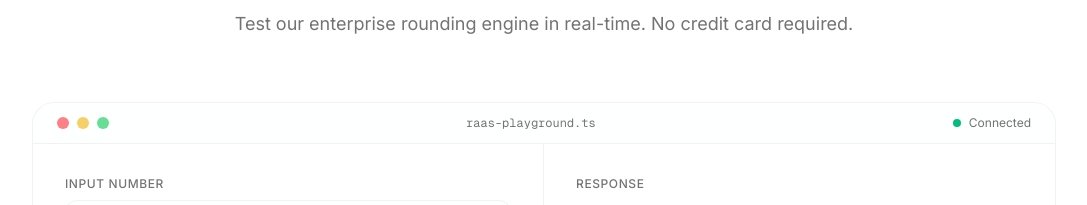
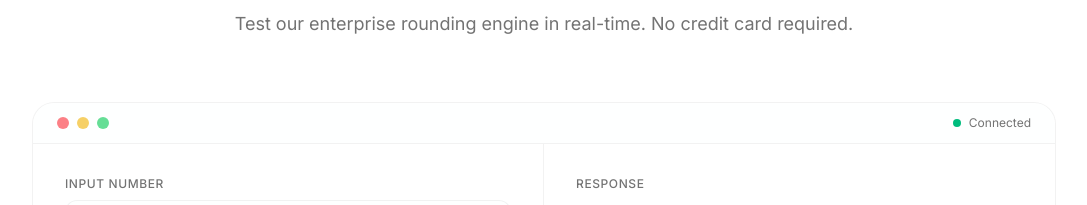
Before and after one commit to jtayped/raas, a Next.js app: page / in a window 1280 px wide. Shown: the part 2104-2309 px from the top of the page, without its empty margins (96-1183 px from the left). Built offline with nearby package versions, Linux system fonts and the light colour scheme.

Commit message:
fixed playground data overflow

```diff
--- a/src/components/home/playground.tsx
+++ b/src/components/home/playground.tsx
@@ -111,9 +111,6 @@ export function ApiPlayground() {
               <div className="size-3 rounded-full bg-yellow-500/60" />
               <div className="size-3 rounded-full bg-green-500/60" />
             </div>
-            <span className="font-mono text-xs text-muted-foreground">
-              raas-playground.ts
-            </span>
             <div className="flex items-center gap-2">
               <div className="size-2 rounded-full bg-emerald-500" />
               <span className="text-xs text-muted-foreground">Connected</span>
@@ -233,7 +230,7 @@ export function ApiPlayground() {
             </div>
 
             {/* Right - Response */}
-            <div className="flex flex-col bg-background/30 p-8">
+            <div className="flex flex-col bg-background/30 p-8 overflow-hidden">
               <div className="mb-4 flex items-center justify-between">
                 <span className="text-xs font-medium uppercase tracking-wider text-muted-foreground">
                   Response
```
